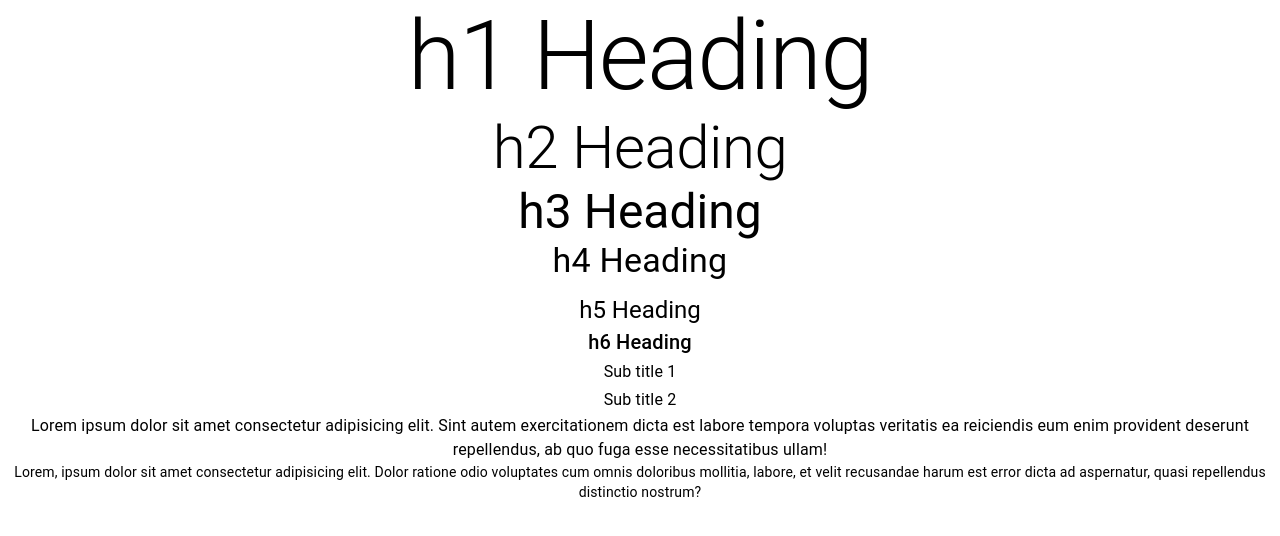
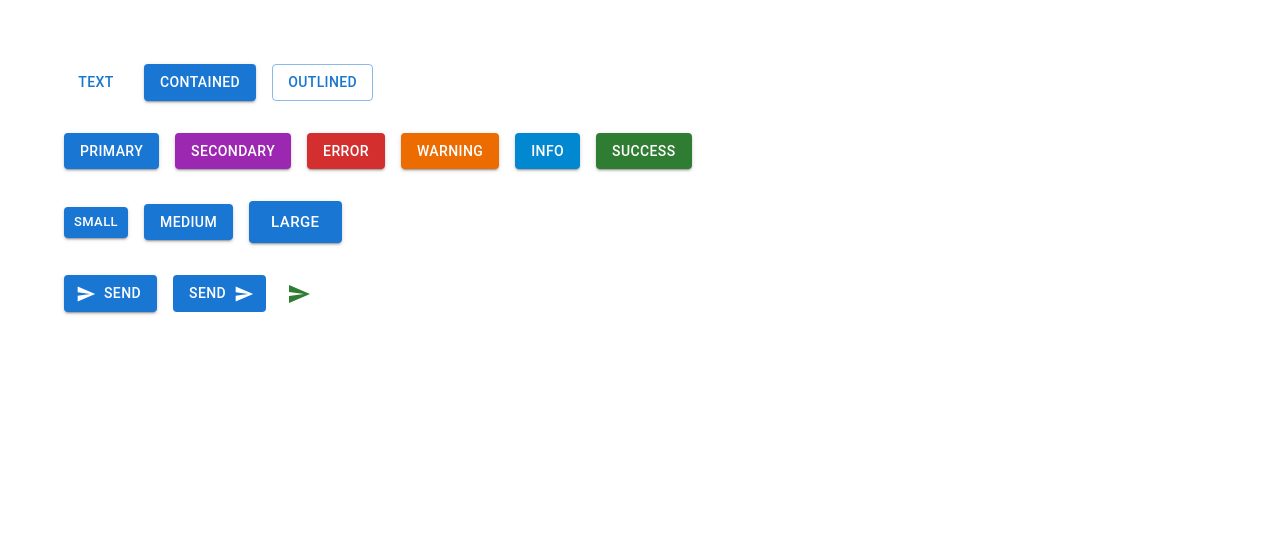
Before and after one commit to thethmuenaing/react-mui-demo, a React (Create React App) app: page / in a window 1280 px wide. Shown: the top 536 px of the page. Built offline with nearby package versions, Linux system fonts and the light colour scheme.

Commit message:
build MuiButton component

```diff
--- a/package.json
+++ b/package.json
@@ -5,6 +5,7 @@
   "dependencies": {
     "@emotion/react": "^11.10.4",
     "@emotion/styled": "^11.10.4",
+    "@mui/icons-material": "^5.10.9",
     "@mui/material": "^5.10.9",
     "@testing-library/jest-dom": "^5.16.5",
     "@testing-library/react": "^13.4.0",
--- a/src/App.css
+++ b/src/App.css
@@ -1,5 +1,5 @@
 .App {
-  text-align: center;
+  padding:4rem;
 }
 
 .App-logo {
--- a/src/App.tsx
+++ b/src/App.tsx
@@ -1,10 +1,12 @@
 import './App.css';
-import { MuiTypography } from './components/MuiTypography';
+// import { MuiTypography } from './components/MuiTypography';
+import { MuiButton } from './components/MuiButton';
 
 function App() {
   return (
     <div className="App">
-      <MuiTypography/>
+      {/* <MuiTypography/> */}
+      <MuiButton/>
     </div>
   );
 }
--- /dev/null
+++ b/src/components/MuiButton.tsx
@@ -0,0 +1,34 @@
+import { Stack , Button, IconButton } from "@mui/material"
+import SendIcon from '@mui/icons-material/Send';
+
+export const MuiButton = () => {
+	return (
+		<Stack spacing={4}>
+			<Stack spacing={2} direction="row">
+				<Button variant="text" href="https://google.com">Text</Button>
+				<Button variant="contained">contained</Button>
+				<Button variant="outlined">outlined</Button>
+		</Stack>
+		<Stack spacing={2} direction="row">
+			<Button variant="contained" color="primary">Primary</Button>
+			<Button variant="contained" color="secondary">Secondary</Button>
+			<Button variant="contained" color="error">Error</Button>
+			<Button variant="contained" color="warning">Warning</Button>
+			<Button variant="contained" color="info">Info</Button>
+			<Button variant="contained" color="success">Success</Button>
+		</Stack>
+		<Stack display="block" spacing={2} direction="row">
+			<Button variant="contained" size="small">Small</Button>
+			<Button variant="contained" size="medium">Medium</Button>
+			<Button variant="contained" size="large">Large</Button>
+		</Stack>
+		<Stack spacing={2} direction="row">
+			<Button variant="contained" startIcon={<SendIcon/>} disableRipple onClick={()=>alert("Clicked")}>Send</Button>
+			<Button variant="contained" endIcon={<SendIcon/>} disableElevation>Send</Button>
+			<IconButton aria-label="send" color="success" size="small">
+			<SendIcon/>
+		</IconButton>
+		</Stack>
+		</Stack>
+	)
+}
```
Also changed, not shown: 1 other file (tests, documents, lock files or other folders).
